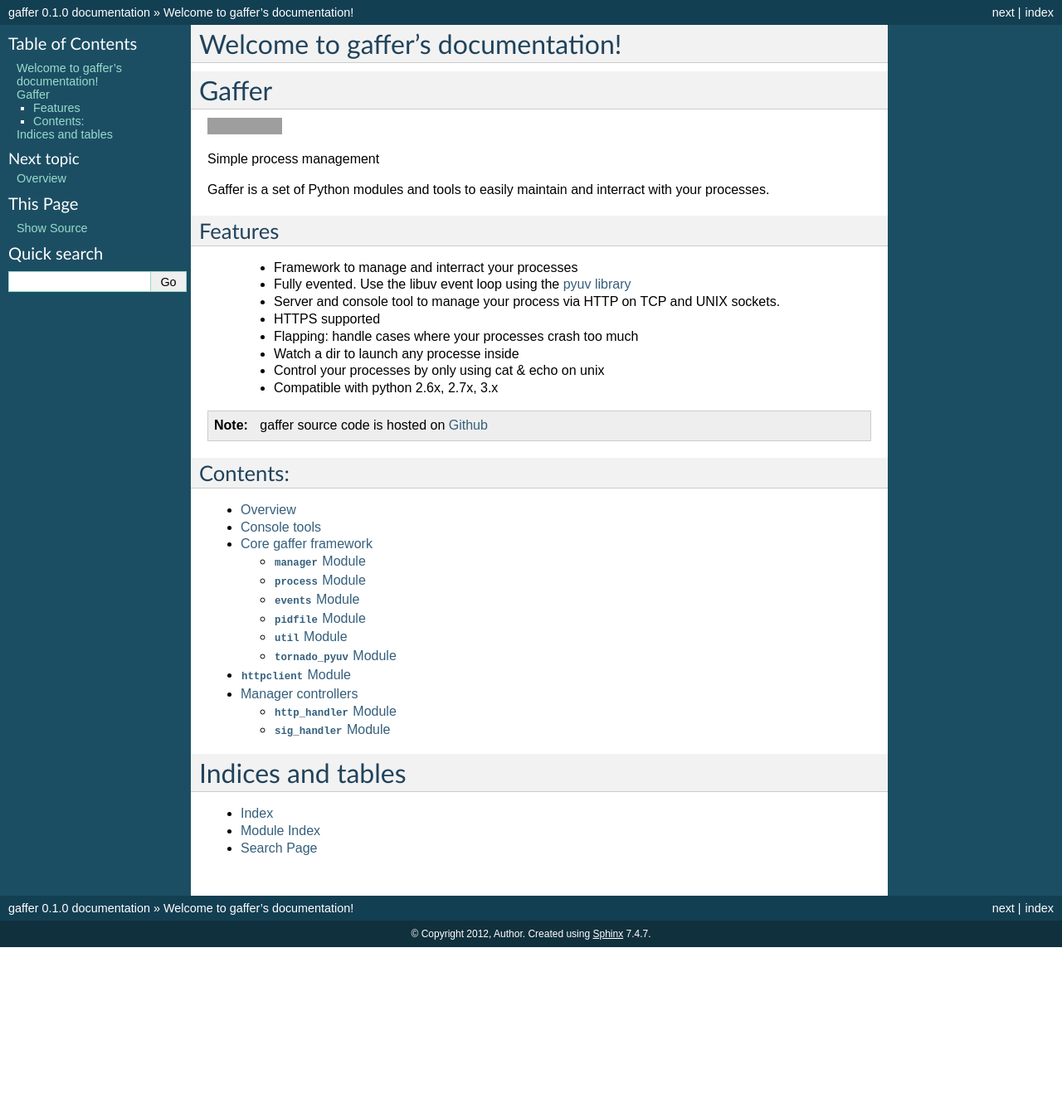
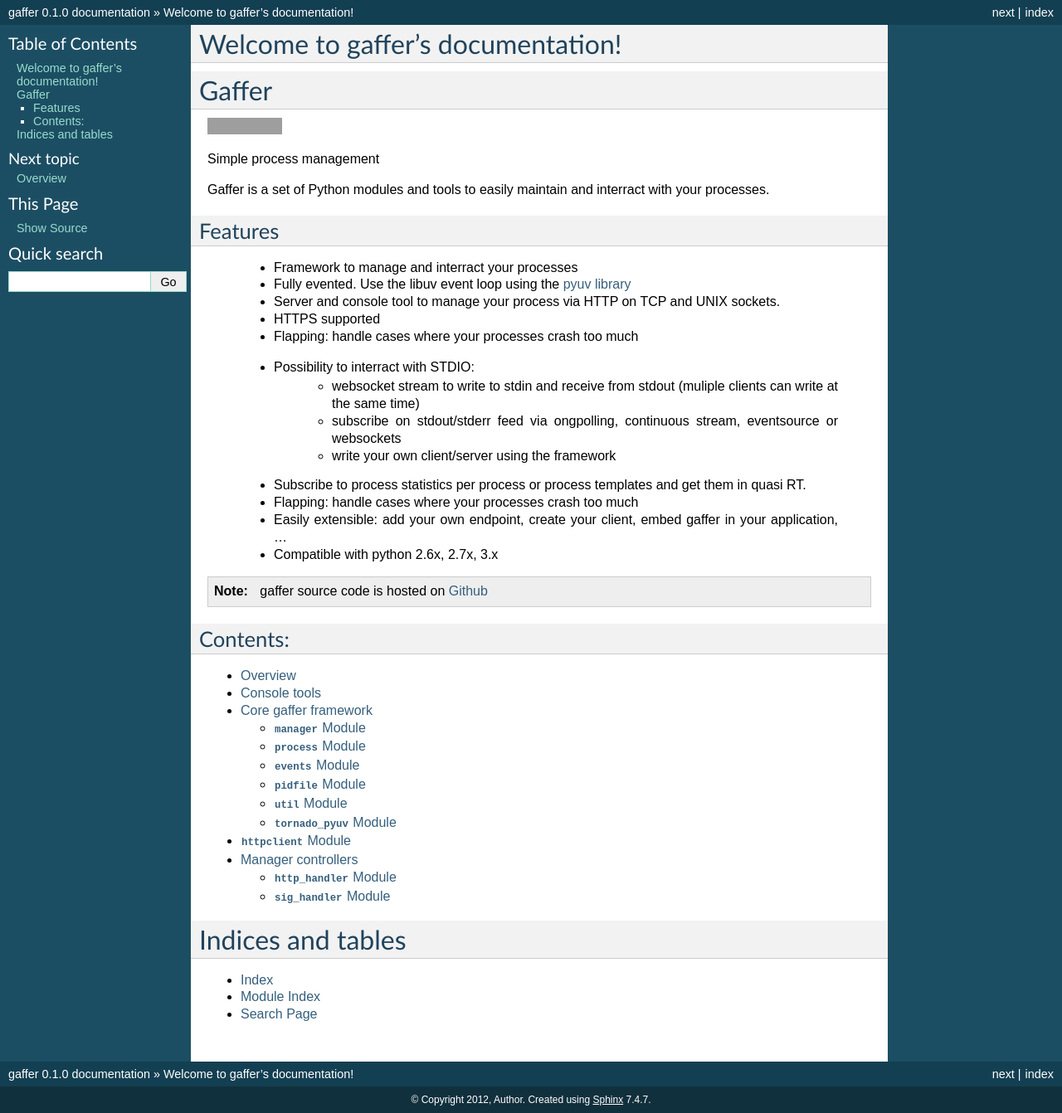
Before and after one commit to benoitc/gaffer, a Sphinx documentation site: the page built from docs/index.rst, in a window 1280 px wide. Shown: the whole page at 83% size. Built offline with Sphinx 7.4.7, drawn with Linux system fonts in a browser that asks for light colours; the version number is read from the project's files by our own code; before the commit the page ends 1142 px from its top, so only the background shows below that; grey boxes are pictures that could not be loaded.

Commit message:
more features

```diff
--- a/docs/index.rst
+++ b/docs/index.rst
@@ -27,8 +27,17 @@
       UNIX sockets.
     - HTTPS supported
     - Flapping: handle cases where your processes crash too much
-    - Watch a dir to launch any processe inside
-    - Control your processes by only using cat & echo on unix
+    - Possibility to interract with STDIO:
+        - websocket stream to write to stdin and receive from stdout
+          (muliple clients can write at the same time)
+        - subscribe on stdout/stderr feed via ongpolling, continuous
+          stream, eventsource or websockets
+        - write your own client/server using the framework
+    - Subscribe to process statistics per process or process templates
+      and get them in quasi RT.
+    - Flapping: handle cases where your processes crash too much
+    - Easily extensible: add your own endpoint, create your client,
+      embed gaffer in your application, ...
     - Compatible with python 2.6x, 2.7x, 3.x
 
 .. note::
--- a/setup.py
+++ b/setup.py
@@ -38,7 +38,7 @@
     long_description = f.read()
 
 DATA_FILES = [
-        ('circus', ["LICENSE", "MANIFEST.in", "NOTICE", "README.rst",
+        ('gaffer', ["LICENSE", "MANIFEST.in", "NOTICE", "README.rst",
                         "THANKS", "UNLICENSE"])
         ]
 
```
Also changed, not shown: README.rst (+10 -2 lines).
